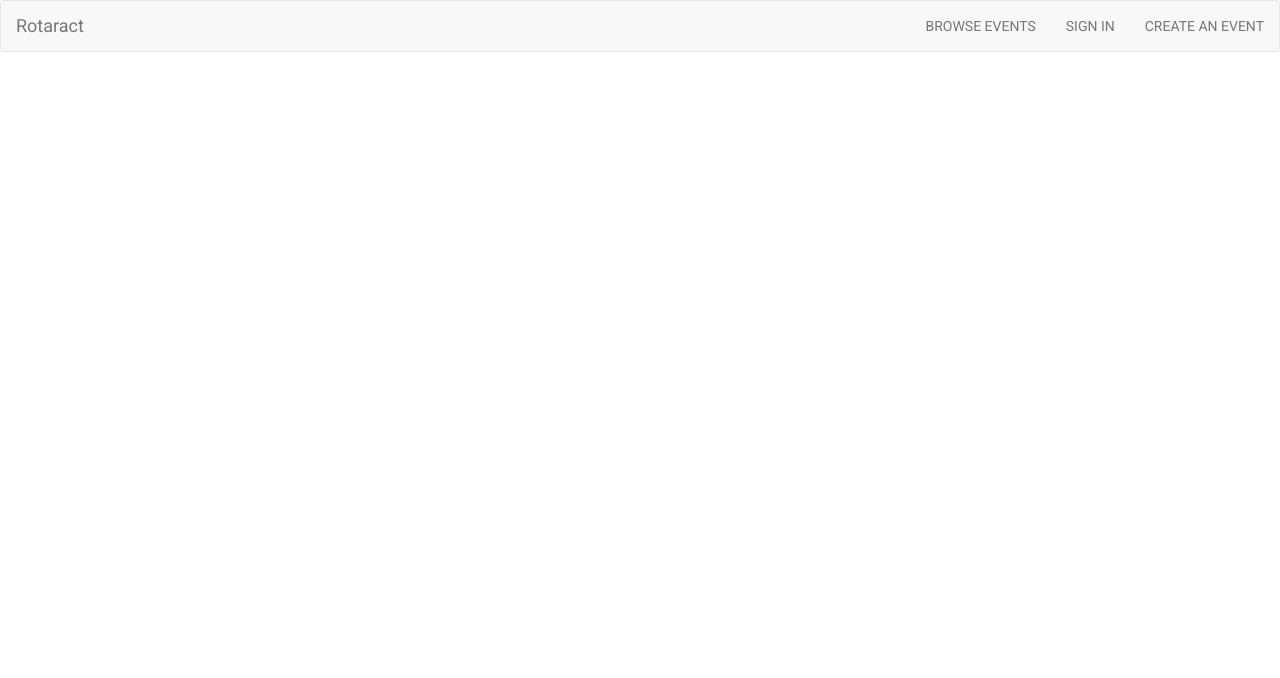
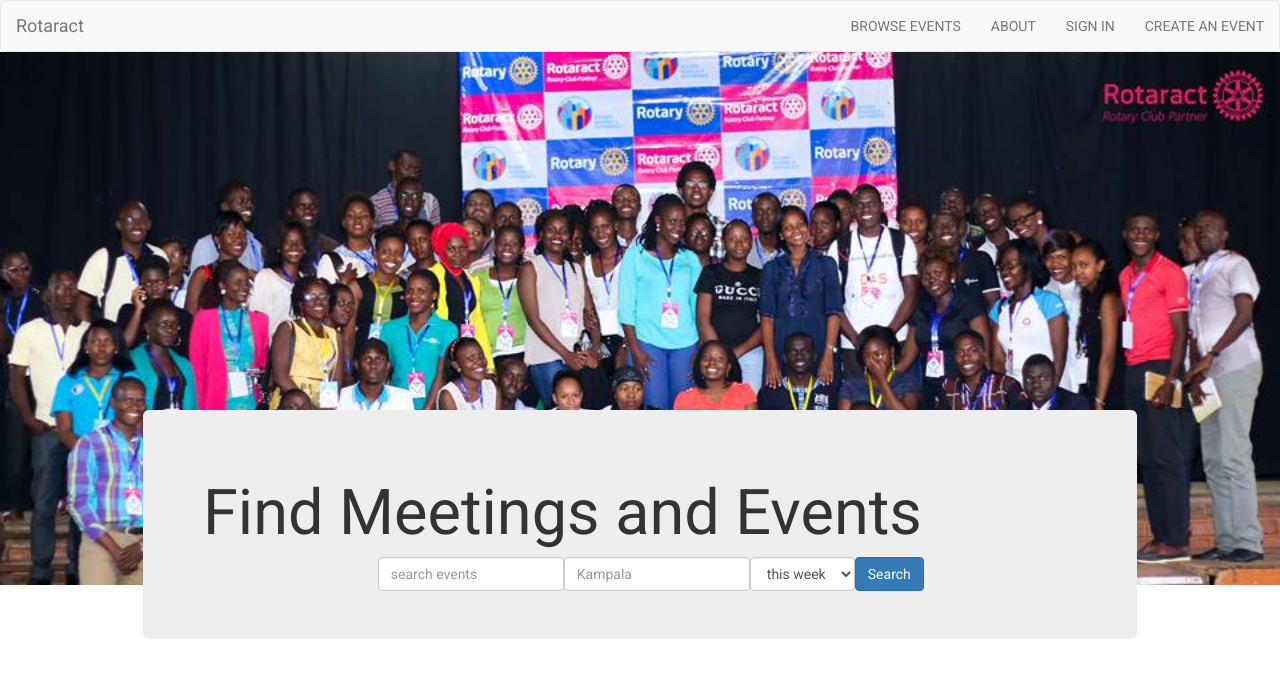
Before and after one commit to Gaiish/rotaract, a React app: page / in a window 1280 px wide. Built offline with nearby package versions, Linux system fonts and the light colour scheme.

Commit message:
added mainimg and searchbar

```diff
--- /dev/null
+++ b/components/mainimg.js
@@ -0,0 +1,10 @@
+import React, {Component} from 'react';
+
+export default class Mimg extends Component{
+
+  render(){
+    return(
+      <img src="/img/rotaract-full-img.jpg" className="full-img" />
+    )
+  }
+}
--- a/components/navbar.js
+++ b/components/navbar.js
@@ -14,6 +14,9 @@
               <a href="#">BROWSE EVENTS</a>
             </li>
             <li>
+              <a href="#">ABOUT</a>
+            </li>
+            <li>
               <a href="#">SIGN IN</a>
             </li>
             <li>
--- /dev/null
+++ b/components/searchBar.js
@@ -0,0 +1,23 @@
+import React, {Component} from 'react';
+
+export default class SearchBar extends Component{
+  render(){
+    return(
+      <div className="container" id="search-form">
+        <div className="jumbotron">
+          <h1>Find Meetings and Events</h1>
+          <form>
+            <div className="form-inline">
+              <input type="search" className="form-control" placeholder="search events"  />
+              <input className="form-control" placeholder="Kampala" />
+              <select className="form-control">
+                <option selected>this week</option>
+              </select>
+              <button type="submit" className="btn btn-primary">Search</button>
+            </div>
+          </form>
+        </div>
+      </div>
+    )
+  }
+}
--- /dev/null
+++ b/sass/_custom.scss
@@ -0,0 +1,18 @@
+.navbar{
+  margin-bottom: 0px;
+}
+.full-img{
+  width: 100%;
+}
+.body{
+  position: relative;
+}
+#search-form{
+  width: 80%;
+  position: absolute;
+  top: 70%;
+  left: 10%;
+  form{
+    padding-left: 20%;
+  }
+}
--- a/sass/app.scss
+++ b/sass/app.scss
@@ -3,4 +3,4 @@
 //@import "customvariables";
 @import "bootstrap";
 @import "font-awesome";
-//@import "custom";
+@import "custom";
--- a/src/index.js
+++ b/src/index.js
@@ -2,6 +2,8 @@
 import {render} from 'react-dom';
 
 import Nav from '../components/navbar';
+import Mimg from '../components/mainimg';
+import SearchBar from '../components/searchBar';
 
 class App extends Component{
   constructor(props){
@@ -10,8 +12,10 @@
 
   render(){
     return (
-      <div>
+      <div className="body">
         <Nav />
+        <Mimg />
+        <SearchBar />
       </div>
     )
   }
```
Also changed, not shown: public/css/app.css, public/img/rotaract-full-img.jpg (added).
